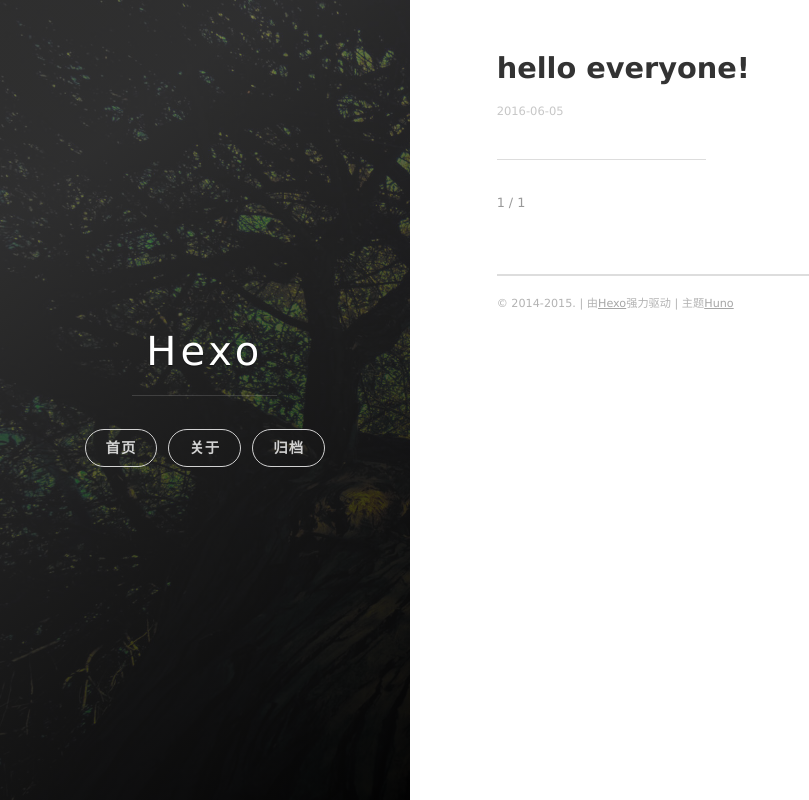
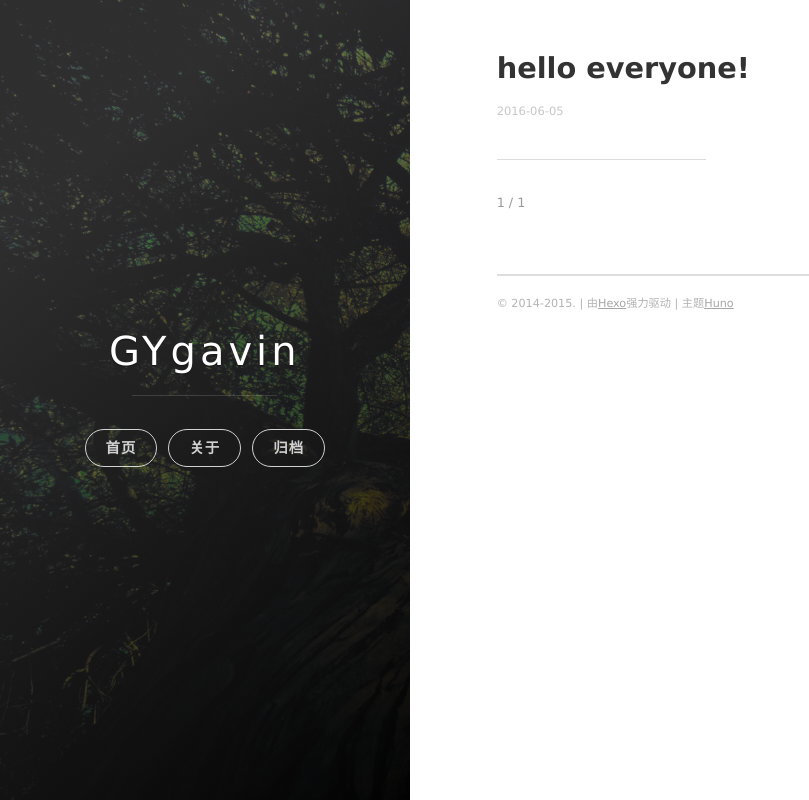
Before and after one commit to GYgavin/gygavin.github.io, a plain HTML site: page index.html in a window 1280 px wide. Shown: the whole page, without its empty margins (0-809 px from the left). Drawn offline with nearby package versions, Linux system fonts and the light colour scheme; some packages are replaced by stand-ins of ours.

Commit message:
Site updated: 2016-06-05 20:42:54

```diff
--- a/index.html
+++ b/index.html
@@ -7,24 +7,26 @@
 
 
     <title>
-      Hexo
+      GYgavin
     </title>
 
     <meta name="viewport" content="width=device-width, initial-scale=1, maximum-scale=1, user-scalable=no">
 
-      <meta name="author" content="John Doe">
+      <meta name="author" content="Gygavin">
 
 
+      <meta name="description" content="A good boy of China">
 
-    <meta name="description">
+
+    <meta name="description" content="A good boy of China">
 <meta property="og:type" content="website">
-<meta property="og:title" content="Hexo">
+<meta property="og:title" content="GYgavin">
 <meta property="og:url" content="http://yoursite.com/index.html">
-<meta property="og:site_name" content="Hexo">
-<meta property="og:description">
+<meta property="og:site_name" content="GYgavin">
+<meta property="og:description" content="A good boy of China">
 <meta name="twitter:card" content="summary">
-<meta name="twitter:title" content="Hexo">
-<meta name="twitter:description">
+<meta name="twitter:title" content="GYgavin">
+<meta name="twitter:description" content="A good boy of China">
 
 
 
@@ -56,7 +58,7 @@
 
 
 
-        <h1 class="panel-cover__title panel-title"><a href="/" title="link to homepage">Hexo</a></h1>
+        <h1 class="panel-cover__title panel-title"><a href="/" title="link to homepage">GYgavin</a></h1>
         <hr class="panel-cover__divider" />
 
 
```
Also changed, not shown: 2016/06/05/hello-everyone/index.html (+9 -9 lines), GYgavin/index.html (+6 -6 lines), archives/2016/06/index.html (+6 -6 lines), archives/2016/index.html (+6 -6 lines), archives/index.html (+6 -6 lines).
